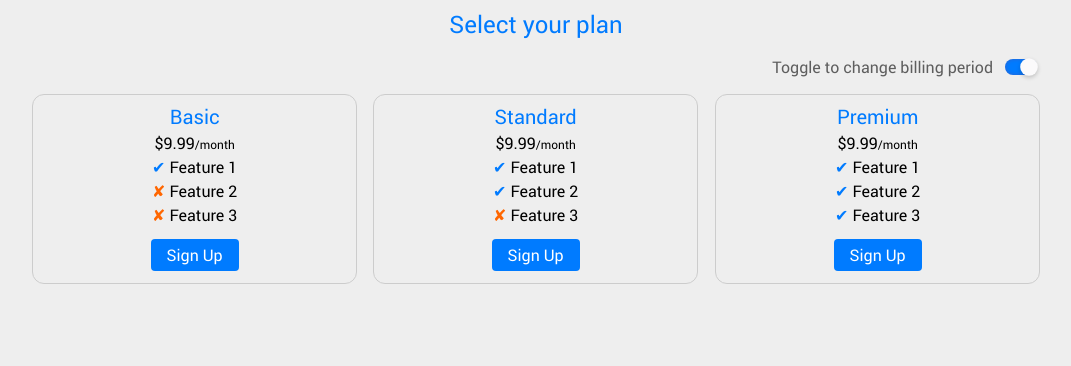
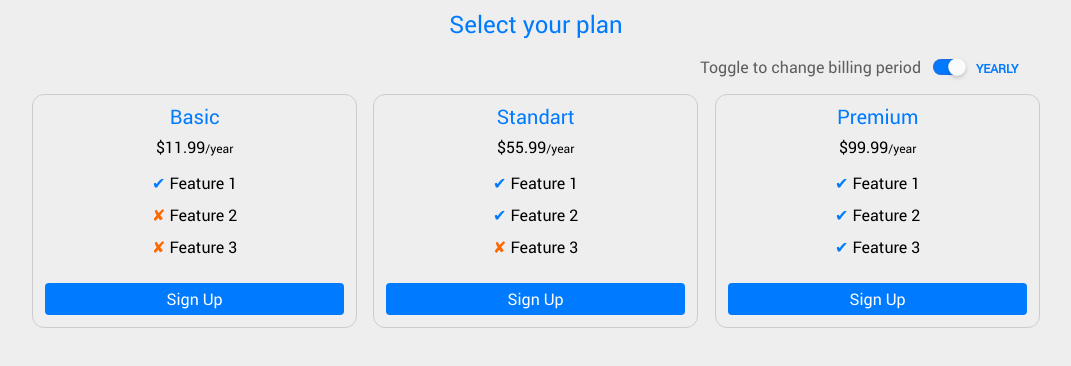
Before and after one commit to Olexandr-Trubin-Koshyk/select-plan, a website built with Parcel: page src/index.html in a window 1280 px wide. Both pictures are taken after a click on the label "Toggle to change billing period". Shown: the whole page, without its empty margins (104-1175 px from the left). Built offline with nearby package versions, Linux system fonts and the light colour scheme.

Commit message:
added scripts, realized creating cards with plans based on object data in js + added change billing period functionality

```diff
--- a/src/index.html
+++ b/src/index.html
@@ -8,7 +8,7 @@
   </head>
   <body>
     <section class="select-plan">
-      <h1 class="select-plan__title">Select your plan</h1>
+      <h1 class="select-plan__title select-plan__title--monthly">Select your plan</h1>
       <div class="select-plan__billing-period">
         <label class="select-plan__billing-toggler">
           Toggle to change billing period
@@ -17,66 +17,10 @@
             id="billingToggle"
             class="toggle"
           >
+          <span id="selectBillingPeriod" class="select-plan__billing-selected-period select-plan__billing-selected-period--monthly"></span>
         </label>
       </div>
-      <div class="select-plan__plans">
-        <div class="select-plan__pricing-plan">
-          <h2 class="select-plan__plan-title">Basic</h2>
-          <p class="select-plan__price">$9.99<span>/month</span></p>
-          <ul class="select-plan__features">
-            <li class="select-plan__feature-item">
-              <span class="select-plan__feature-status checkmark"></span>
-              Feature 1
-            </li>
-            <li class="select-plan__feature-item">
-              <span class="select-plan__feature-status cross"></span>
-              Feature 2
-            </li>
-            <li class="select-plan__feature-item">
-              <span class="select-plan__feature-status cross"></span>
-              Feature 3
-            </li>
-          </ul>
-          <div class="button">Sign Up</div>
-        </div>
-        <div class="select-plan__pricing-plan">
-          <h2 class="select-plan__plan-title">Standard</h2>
-          <p class="select-plan__price">$9.99<span>/month</span></p>
-          <ul class="select-plan__features">
-            <li class="select-plan__feature-item">
-              <span class="select-plan__feature-status checkmark"></span>
-              Feature 1
-            </li>
-            <li class="select-plan__feature-item">
-              <span class="select-plan__feature-status checkmark"></span>
-              Feature 2
-            </li>
-            <li class="select-plan__feature-item">
-              <span class="select-plan__feature-status cross"></span>
-              Feature 3
-            </li>
-          </ul>
-          <div class="button">Sign Up</div>
-        </div>
-        <div class="select-plan__pricing-plan">
-          <h2 class="select-plan__plan-title">Premium</h2>
-          <p class="select-plan__price">$9.99<span>/month</span></p>
-          <ul class="select-plan__features">
-            <li class="select-plan__feature-item">
-              <span class="select-plan__feature-status checkmark"></span>
-              Feature 1
-            </li>
-            <li class="select-plan__feature-item">
-              <span class="select-plan__feature-status checkmark"></span>
-              Feature 2
-            </li>
-            <li class="select-plan__feature-item">
-              <span class="select-plan__feature-status checkmark"></span>
-              Feature 3
-            </li>
-          </ul>
-          <div class="button">Sign Up</div>
-        </div>
+      <div class="select-plan__plans" id="plansContainer">
       </div>
     </section>
 
--- /dev/null
+++ b/src/scripts/data/avialiblePlans.js
@@ -0,0 +1,60 @@
+export const avialiblePlans = [
+  {
+    id: 'dummy-test-id-0',
+    name: 'Basic',
+    monthPrice: 1.99,
+    yearPrice: 11.99,
+    features: [
+      {
+        featureName: 'Feature 1',
+        isAvialible: true,
+      },
+      {
+        featureName: 'Feature 2',
+        isAvialible: false,
+      },
+      {
+        featureName: 'Feature 3',
+        isAvialible: false,
+      },
+    ],
+  }, {
+    id: 'dummy-test-id-1',
+    name: 'Standart',
+    monthPrice: 5.99,
+    yearPrice: 55.99,
+    features: [
+      {
+        featureName: 'Feature 1',
+        isAvialible: true,
+      },
+      {
+        featureName: 'Feature 2',
+        isAvialible: true,
+      },
+      {
+        featureName: 'Feature 3',
+        isAvialible: false,
+      },
+    ],
+  }, {
+    id: 'dummy-test-id-2',
+    name: 'Premium',
+    monthPrice: 9.99,
+    yearPrice: 99.99,
+    features: [
+      {
+        featureName: 'Feature 1',
+        isAvialible: true,
+      },
+      {
+        featureName: 'Feature 2',
+        isAvialible: true,
+      },
+      {
+        featureName: 'Feature 3',
+        isAvialible: true,
+      },
+    ],
+  },
+];
--- a/src/scripts/main.js
+++ b/src/scripts/main.js
@@ -1 +1,38 @@
-'use strict';
+import {
+  createPlanCards,
+  changePriceByBillingPeriod,
+} from './utils';
+
+import { avialiblePlans } from './data/avialiblePlans';
+
+document.addEventListener('DOMContentLoaded', () => {
+  createPlanCards(avialiblePlans);
+
+  const billingPeriodToggle = document.getElementById('billingToggle');
+
+  billingPeriodToggle.addEventListener('change', () => {
+    const selectBillingPeriod = document.getElementById('selectBillingPeriod');
+
+    if (billingPeriodToggle.checked) {
+      selectBillingPeriod.classList.remove(
+        'select-plan__billing-selected-period--monthly'
+      );
+
+      selectBillingPeriod.classList.add(
+        'select-plan__billing-selected-period--yearly'
+      );
+
+      changePriceByBillingPeriod('year', avialiblePlans);
+    } else {
+      selectBillingPeriod.classList.remove(
+        'select-plan__billing-selected-period--yearly'
+      );
+
+      selectBillingPeriod.classList.add(
+        'select-plan__billing-selected-period--monthly'
+      );
+
+      changePriceByBillingPeriod('month', avialiblePlans);
+    }
+  });
+});
--- /dev/null
+++ b/src/scripts/utils.js
@@ -0,0 +1,80 @@
+export const generatePricingPlanElement = (plan) => {
+  const { name, id, monthPrice, features } = plan;
+  const planContainer = document.createElement('div');
+
+  planContainer.className = 'select-plan__pricing-plan';
+  planContainer.id = id;
+
+  const title = document.createElement('h2');
+
+  title.className = 'select-plan__plan-title';
+  title.textContent = name;
+
+  const priceElement = document.createElement('p');
+
+  priceElement.className = 'select-plan__price';
+  priceElement.innerHTML = `$${monthPrice}<span>/month</span>`;
+
+  const featureList = document.createElement('ul');
+
+  featureList.className = 'select-plan__features';
+
+  features.forEach(feature => {
+    const featureItem = document.createElement('li');
+
+    featureItem.className = 'select-plan__feature-item';
+
+    const featureStatus = document.createElement('span');
+
+    featureStatus.className = `select-plan__feature-status
+      ${feature.isAvialible ? 'checkmark' : 'cross'}`;
+
+    const featureText = document.createTextNode(feature.featureName);
+
+    featureItem.appendChild(featureStatus);
+    featureItem.appendChild(featureText);
+
+    featureList.appendChild(featureItem);
+  });
+
+  const signUpButton = document.createElement('div');
+
+  signUpButton.className = 'button';
+  signUpButton.textContent = 'Sign Up';
+
+  planContainer.appendChild(title);
+  planContainer.appendChild(priceElement);
+  planContainer.appendChild(featureList);
+  planContainer.appendChild(signUpButton);
+
+  return planContainer;
+};
+
+export const createPlanCards = (plansArray) => {
+  const plansContainer = document.getElementById('plansContainer');
+
+  plansArray.map(plan => {
+    const planElement = generatePricingPlanElement(plan);
+
+    plansContainer.appendChild(planElement);
+  });
+};
+
+export const changePriceByBillingPeriod = (billingPeriod, plansArr) => {
+  const cards = document.querySelectorAll('.select-plan__pricing-plan');
+
+  cards.forEach(card => {
+    const planId = card.id;
+
+    if (planId && plansArr.find(plan => plan.id === planId)) {
+      const currentPlan = plansArr.find(plan => plan.id === planId);
+
+      const cardPriceEl = card.querySelector('.select-plan__price');
+
+      cardPriceEl.innerHTML = `${billingPeriod === 'month'
+        ? `$${currentPlan.monthPrice}<span>/month</span>`
+        : `$${currentPlan.yearPrice}<span>/year</span>`
+      }`;
+    }
+  });
+};
--- a/src/styles/select-plan/select-plan.scss
+++ b/src/styles/select-plan/select-plan.scss
@@ -6,6 +6,9 @@
   }
 
   &__billing-period {
+    display: flex;
+    flex-direction: column;
+    gap: 1vh;
     margin: 1vh;
     align-self: flex-end;
   }
@@ -13,10 +16,38 @@
   &__billing-toggler {
     display: flex;
     align-items: center;
+    justify-content: center;
     gap: 1vh;
     font-size: 2vh;
     color: $dark-grey-color;
     cursor: pointer;
+
+    @include no-text-select;
+  }
+
+  &__billing-selected-period {
+    width: 8vh;
+    align-self: flex-end;
+    font-size: 1.5vh;
+    line-height: 2.5vh;
+    font-weight: bold;
+    color: $primary-color;
+    text-transform: uppercase;
+    text-align: start;
+    transition: all 0.3s ease;
+
+    &--monthly {
+      &::after {
+        content: "Monthly";
+        color: $secondary-color;
+      }
+    }
+    &--yearly {
+      &::after {
+        content: "Yearly";
+        color: $primary-color;
+      }
+    }
   }
 
   &__plans {
@@ -26,6 +57,10 @@
   }
 
   &__pricing-plan {
+    max-width: 30%;
+    display: flex;
+    flex-direction: column;
+    gap: 1.5vh;
     text-align: center;
     border: 0.2vh solid $border-color;
     border-radius: 1.5vh;
@@ -50,7 +85,6 @@
 
   &__price {
     font-size: 2vh;
-    margin: 1vh 0;
 
     span {
       font-size: 1.5vh;
@@ -60,10 +94,14 @@
   &__features {
     list-style: none;
     padding: 0;
-
+    display: flex;
+    flex-direction: column;
+    align-items: center;
   }
 
   &__feature-item {
+    display: flex;
+    gap: 0.5vh;
     margin: 1vh 0;
 
     .checkmark {
--- a/src/styles/ui/toggle.scss
+++ b/src/styles/ui/toggle.scss
@@ -7,7 +7,7 @@
   outline: none;
   border-radius: 2vh;
   box-shadow: inset 0 0 0.5vh rgba(255, 0, 0, 0.2);
-  transition: 0.7s;
+  transition: 0.4s;
   cursor: pointer;
 
   &::before {
@@ -21,7 +21,7 @@
     background: $white-color;
     transform: scale(1.1);
     box-shadow: 0 0.2vh 0.5vh rgba(0, 0, 0, 0.2);
-    transition: all 0.5s ease-in;
+    transition: all 0.3s ease-in;
   }
 
   &:checked {
--- a/src/styles/utils/_mixins.scss
+++ b/src/styles/utils/_mixins.scss
@@ -4,3 +4,13 @@
     #{$_property}: $_toValue;
   }
 }
+
+@mixin no-text-select {
+  -webkit-tap-highlight-color: transparent;
+  -webkit-touch-callout: none;
+  -webkit-user-select: none;
+  -khtml-user-select: none;
+  -moz-user-select: none;
+  -ms-user-select: none;
+  user-select: none;
+}
```
Also changed, not shown: .eslintrc.js, 1 other file.
